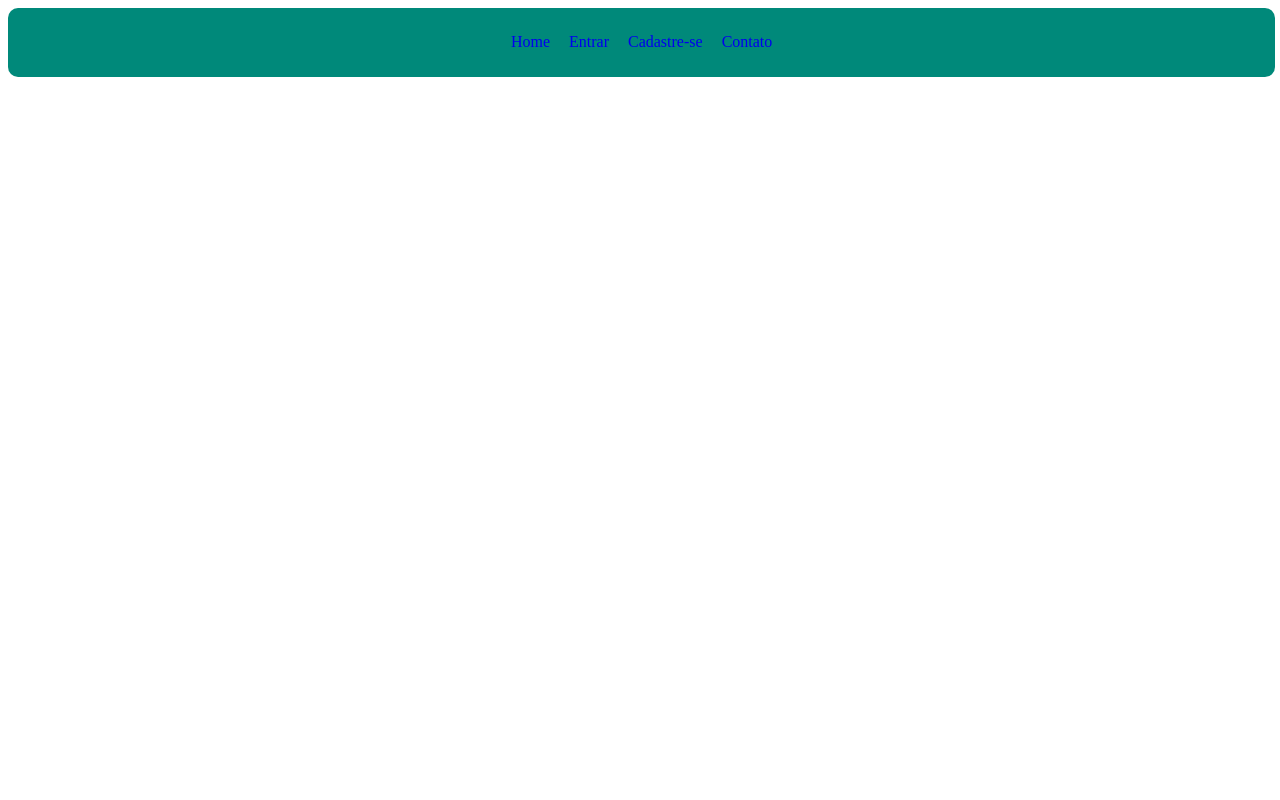
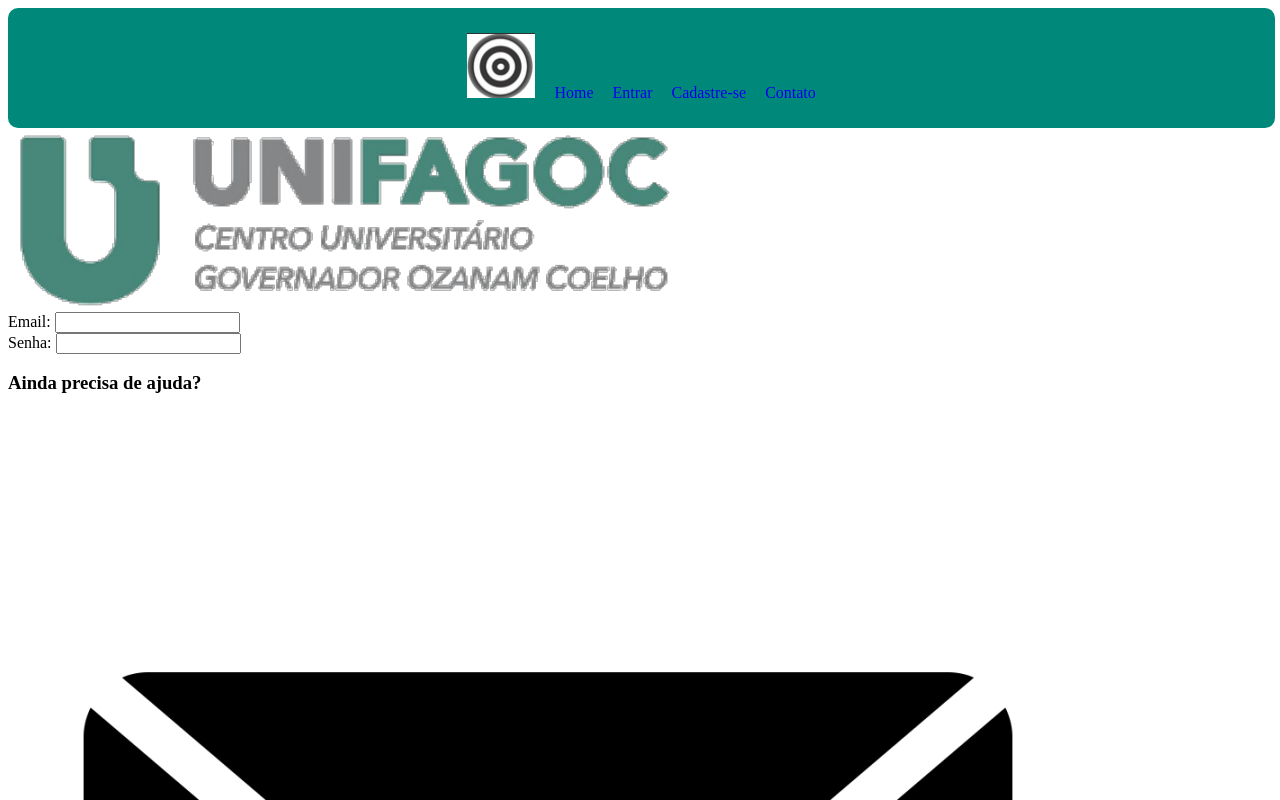
Before and after one commit to LucianoCarvalhoJunior/Projeto-Integrador1, a plain HTML site: page HTML/PaginaDeLogin.html in a window 1280 px wide. Shown: the top 800 px of the page. Drawn offline with Linux system fonts and the light colour scheme.

Commit message:
Update PaginaDeLogin.html

```diff
--- a/HTML/PaginaDeLogin.html
+++ b/HTML/PaginaDeLogin.html
@@ -8,72 +8,65 @@
     <meta charset="UTF-8"> <!--importar caracteres para o navegador-->
     <link rel="stylesheet" type="text/CSS" href="/CSS/PaginaDeLogin.css"/>
 
-
-
-
-
-
 </head>
 
 
 <body class="container">
 
-	<section class="cabeçalho">
-
+    <header class="cabeçalho"> <!--Cabeçalho-->
         <div class="">
-
+            <img src="/IMG/IconeBolinha.png" alt="Logo">
 
             <a href="PaginaInicial.html">Home</a>
             <a href="PaginaDeLogin.html">Entrar</a>
             <a href="PaginaDeCadastro.html">Cadastre-se</a>
             <a href="PaginaDeContato.html">Contato</a>
 
-
         </div>
 
 
-    </section>
+    </header>
 
+    <main class="corpo"> <!--Corpo-->
 
+        <section>
 
+            <img src="/IMG/IconeFagoc.png" alt="">
 
-
-
-    <section class=""><!--Corpo-->
-
-       <div class="">
-
-
-
-
-
-
+            <div> <!--Email-->
+               <label>Email: </label>
+               <input type="email" name="email" id="email">
            </div>
 
 
+           <div> <!--Senha-->
+               <label>Senha:</label>
+               <input type="password" name="senha" id="Senha">
+           </div>
 
        </section>
 
+    </main>
 
+    <footer class="rodapé"> <!--Rodapé-->
 
+        <h3>
+            <strong>
+                Ainda precisa de ajuda?
+            </strong>
+         </h3>
 
-
-
-    <section class=""><!--Rodapé-->
-
-        <div class="">
-
-
-
+         <div> <!--Email-->
+             <img src="/IMG/IconeEmail.png">
+             <label>Email: </label>
+             <input type="email" name="email" id="email">
          </div>
 
+         <p>
+              Deixe-nos agora sobre seu problema e um profissional entrará em contato com você.
+         </p>
 
-
-
-    </section>
-
-
-
+    </footer>
 
 
 
```
Lines whose indentation alone changed are shown as unchanged.
